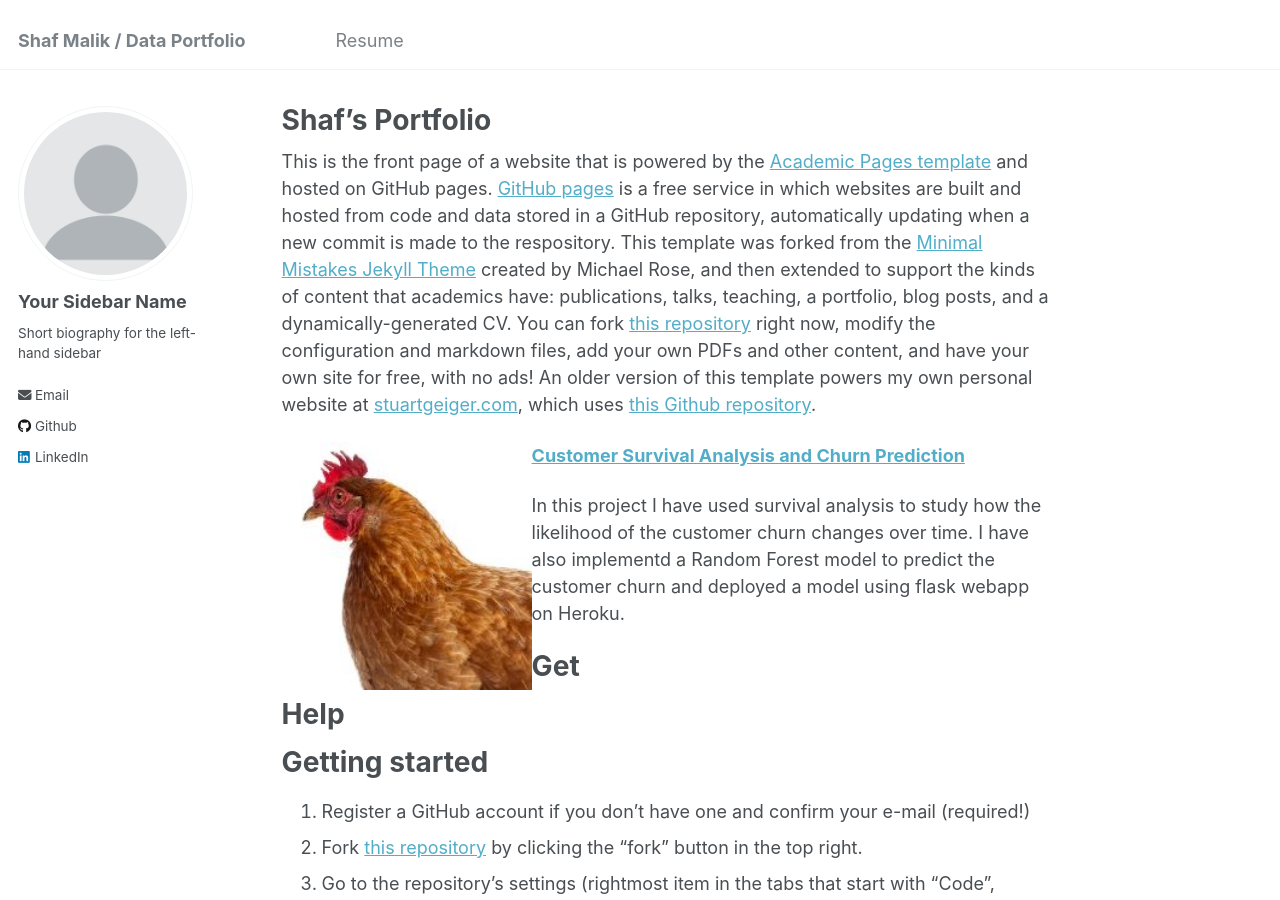
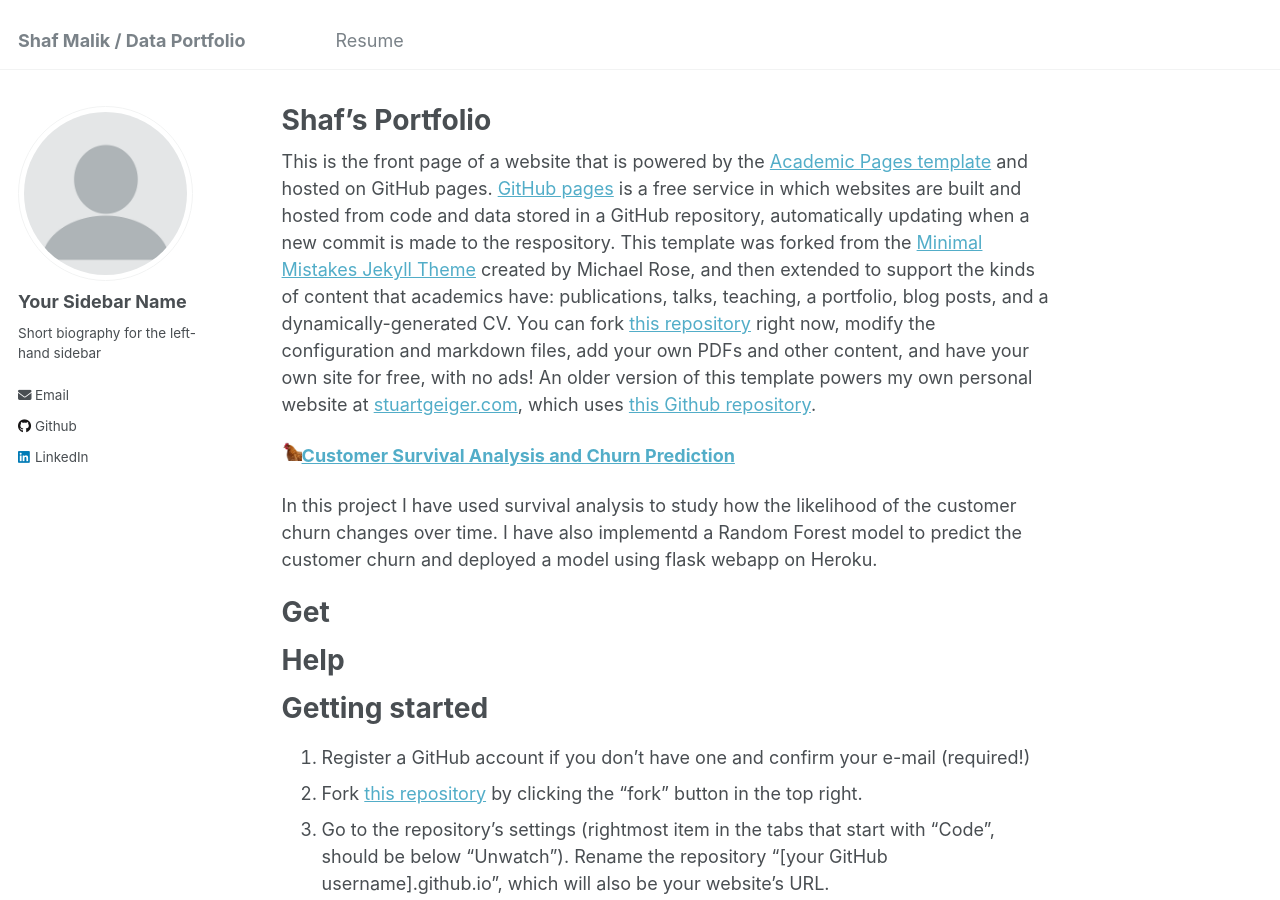
Before and after one commit to shafmalik/shaf.malik.github.io, a Jekyll site: the page built from _pages/about.md, in a window 1280 px wide and 900 px high. Built offline with Jekyll 4.4.1, drawn with Linux system fonts in a browser that asks for light colours.

Commit message:
Update about.md

```diff
--- a/_pages/about.md
+++ b/_pages/about.md
@@ -10,7 +10,7 @@ redirect_from:
 This is the front page of a website that is powered by the [Academic Pages template](https://github.com/academicpages/academicpages.github.io) and hosted on GitHub pages. [GitHub pages](https://pages.github.com) is a free service in which websites are built and hosted from code and data stored in a GitHub repository, automatically updating when a new commit is made to the respository. This template was forked from the [Minimal Mistakes Jekyll Theme](https://mmistakes.github.io/minimal-mistakes/) created by Michael Rose, and then extended to support the kinds of content that academics have: publications, talks, teaching, a portfolio, blog posts, and a dynamically-generated CV. You can fork [this repository](https://github.com/academicpages/academicpages.github.io) right now, modify the configuration and markdown files, add your own PDFs and other content, and have your own site for free, with no ads! An older version of this template powers my own personal website at [stuartgeiger.com](http://stuartgeiger.com), which uses [this Github repository](https://github.com/staeiou/staeiou.github.io).
 
 
-<img align="left" width="250" height="150" src="https://github.com/shafmalik/shaf.malik.github.io/blob/master/images/Chicken.JPG"> **[Customer Survival Analysis and Churn Prediction](https://github.com/archd3sai/Customer-Survival-Analysis-and-Churn-Prediction)**
+<img align="left" width="20" height="30" src="https://github.com/shafmalik/shaf.malik.github.io/blob/master/images/Chicken.JPG"> **[Customer Survival Analysis and Churn Prediction](https://github.com/archd3sai/Customer-Survival-Analysis-and-Churn-Prediction)**
 
 In this project I have used survival analysis to study how the likelihood of the customer churn changes over time. I have also implementd a Random Forest model to predict the customer churn and deployed a model using flask webapp on Heroku.
 
```
